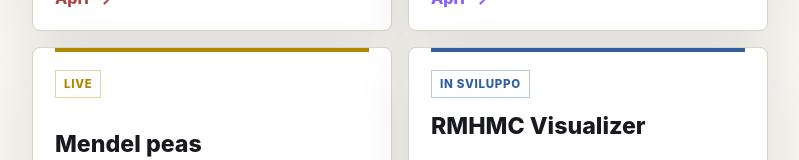
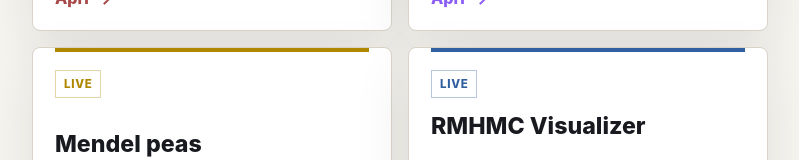
Before and after one commit to bennibeni/links-page, a Next.js app: page / in a window 1280 px wide. Shown: the part 775-935 px from the top of the page, without its empty margins (92-891 px from the left). Built offline with nearby package versions, Linux system fonts and the light colour scheme.

Commit message:
Update RMHMC Visualizer link and status

```diff
--- a/app/page.js
+++ b/app/page.js
@@ -43,8 +43,8 @@ const projects = [
     name: "RMHMC Visualizer",
     description:
       "Simulazione interattiva del campionamento Hamiltoniano Monte Carlo su varietà Riemanniana (RMHMC), con motore di calcolo in un Web Worker dedicato.",
-    href: null,
-    status: "In sviluppo",
+    href: "https://rmhmc.vercel.app",
+    status: "Live",
     accent: "blue",
   },
 ];
```
